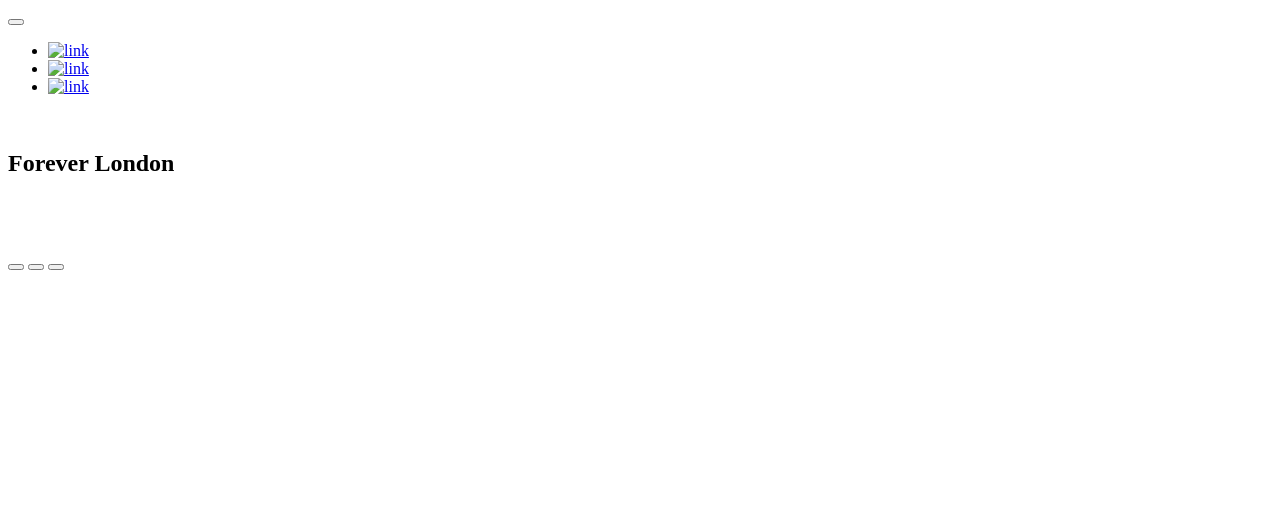
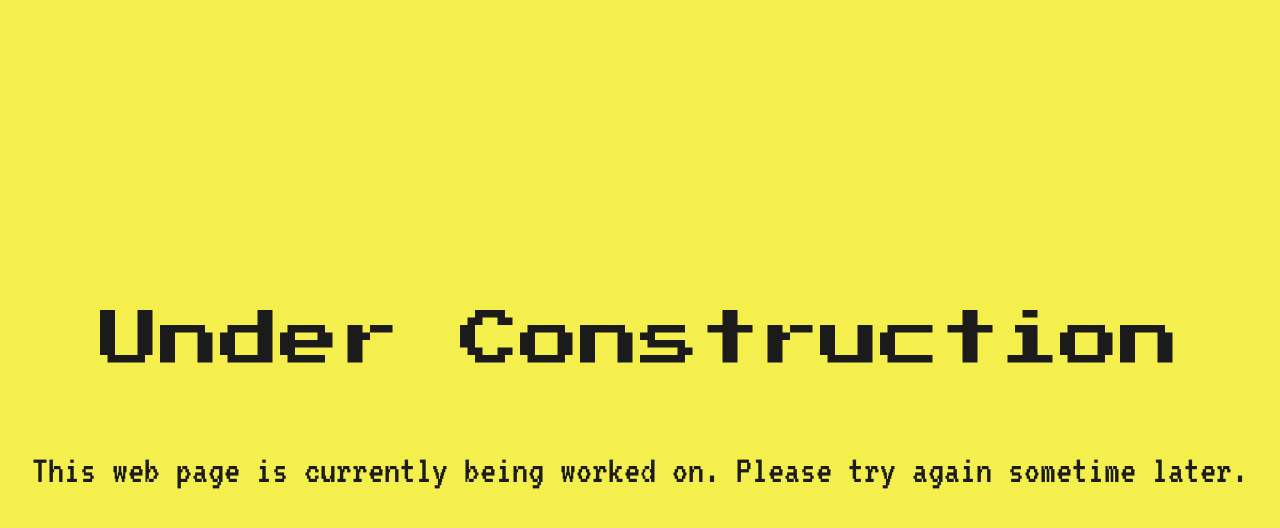
Before and after one commit to 4eLondon/Port, a plain HTML site: page index.html in a window 1280 px wide. Drawn offline with Linux system fonts and the light colour scheme.

Commit message:
Init: Created temporary under construction index.html

```diff
--- a/index.html
+++ b/index.html
@@ -1,63 +1,35 @@
-<!doctype html>
-<html>
+<!DOCTYPE html>
+<html lang="en">
 
 <head>
-    <link rel="stylesheet" href="src/css/master.css">
-    <title></title>
+    <meta charset="UTF-8">
+    <meta name="viewport" content="width=device-width, initial-scale=1.0">
+    <title>Under Construction</title>
+    <link rel="preconnect" href="https://fonts.googleapis.com">
+    <link rel="preconnect" href="https://fonts.gstatic.com" crossorigin>
+    <link href="https://fonts.googleapis.com/css2?family=Press+Start+2P&family=VT323&display=swap" rel="stylesheet">
+    <style>
+        .vt323-regular {
+            font-family: "VT323", monospace;
+            font-weight: 400;
+            font-style: normal;
+        }
+
+        .press-start-2p-regular {
+            font-family: "Press Start 2P", system-ui;
+            font-weight: 400;
+            font-style: normal;
+        }
+    </style>
 </head>
 
-<body>
-    <div id="M_indexMasterContainer">
-
-        <section id="P_leftPanel">
-
-            <button id="C_toggleNavButton"></button>
-            <nav>
-                <ul>
-                    <li><a href="pages/about.html"><img src="" alt="link"></a></li>
-                    <li><a href="pages/skills.html"><img src="" alt="link"></a></li>
-                    <li><a href="pages/about.html"><img src="" alt="link"></a></li>
-                </ul>
-            </nav>
-
-        </section>
-
-
-
-        <section id="P_rightPanel">
-
-            <div id="C_heroTop">
-                <img src="" alt="" id="C_heroTopImage">
-                <h1 id="C_heroTopTitle">Forever London</h1>
-            </div>
-
-            <div id="C_heroBot">
-                <img src="" alt="" id="C_heroBotLogo">
-
-                <div id="C_heroBotInfo">
-                    <h2 id="C_heroBotInfoTitle"></h2>
-                    <p id="C_heroBotInfoText"></p>
-
-                    <div id="C_heroBotInfoBadges">
-                        <img src="" alt="">
-                        <img src="" alt="" style="display:none">
-                        <img src="" alt="" style="display:none">
-                        <img src="" alt="" style="display:none">
-                    </div>
-
-                    <div id="C_heroBotInfoContact">
-                        <button id="email"></button>
-                        <button id="github"></button>
-                        <button id="blog"></button>
-                    </div>
-                </div>
-            </div>
-
-        </section>
-
+<body style="background-color:#f5ef4e; width: 100vw; height: 100vh; padding: 0; margin: 0; position: relative">
+    <div
+        style="width: 100vw; height: 100vh; display: flex; flex-direction: column; align-items: center; justify-content: center;">
+        <h1 class="press-start-2p-regular" style="color: #1b1b1b;font-size:60px;">Under Construction</h1>
+        <p class="vt323-regular" style="color:#1b1b1b; font-size:40px;">This web page is currently being worked on.
+            Please try again sometime later.</p>
     </div>
-
 </body>
 
-
 </html>
```
